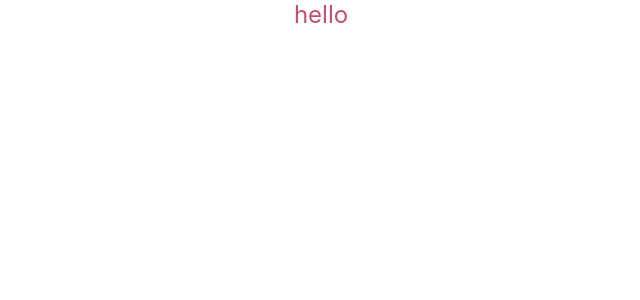
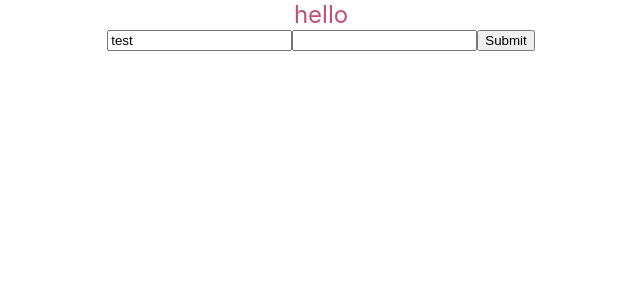
Before and after one commit to frontStudySession/sam, a React app: page / in a window 1280 px wide. Shown: the top 300 px of the page, without its empty margins (319-959 px from the left). Built offline with nearby package versions, Linux system fonts and the light colour scheme.

Commit message:
Feat: react-hook-form 테스트 적용

```diff
--- a/package.json
+++ b/package.json
@@ -46,6 +46,7 @@
     "react-app-polyfill": "^3.0.0",
     "react-dev-utils": "^12.0.1",
     "react-dom": "^18.2.0",
+    "react-hook-form": "^7.49.3",
     "react-refresh": "^0.11.0",
     "resolve": "^1.20.0",
     "resolve-url-loader": "^4.0.0",
--- a/src/App.tsx
+++ b/src/App.tsx
@@ -1,10 +1,12 @@
 import './App.css';
 import { Hello } from '@app/app/Hello';
+import Form from '@app/app/Form';
 
 function App() {
   return (
     <div className="App">
       <Hello />
+      <Form />
     </div>
   );
 }
--- /dev/null
+++ b/src/app/Form.tsx
@@ -0,0 +1,33 @@
+import { useForm, SubmitHandler } from 'react-hook-form';
+
+type Inputs = {
+  example: string;
+  exampleRequired: string;
+};
+
+export default function Form() {
+  const {
+    register,
+    handleSubmit,
+    watch,
+    formState: { errors },
+  } = useForm<Inputs>();
+  const onSubmit: SubmitHandler<Inputs> = (data) => console.log(data);
+
+  console.log(watch('example')); // watch input value by passing the name of it
+
+  return (
+    /* "handleSubmit" will validate your inputs before invoking "onSubmit" */
+    <form onSubmit={handleSubmit(onSubmit)}>
+      {/* register your input into the hook by invoking the "register" function */}
+      <input defaultValue="test" {...register('example')} />
+
+      {/* include validation with required or other standard HTML validation rules */}
+      <input {...register('exampleRequired', { required: true })} />
+      {/* errors will return when field validation fails  */}
+      {errors.exampleRequired && <span>This field is required</span>}
+
+      <input type="submit" />
+    </form>
+  );
+}
--- a/src/app/hello.tsx
+++ b/src/app/hello.tsx
@@ -1,9 +1,9 @@
 import styled from 'styled-components';
 
-export const Hello = ()=> <Title>hello</Title>
+export const Hello = () => <Title>hello</Title>;
 
 const Title = styled.div`
   font-size: 1.5em;
   text-align: center;
-  color: #BF4F74;
-`
+  color: #bf4f74;
+`;
```
Also changed, not shown: 1 other file (tests, documents, lock files or other folders).
